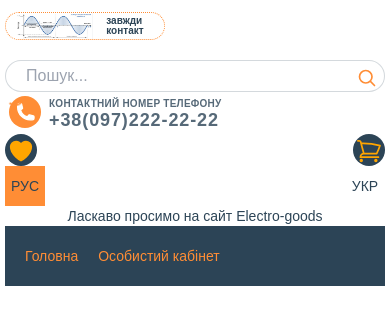
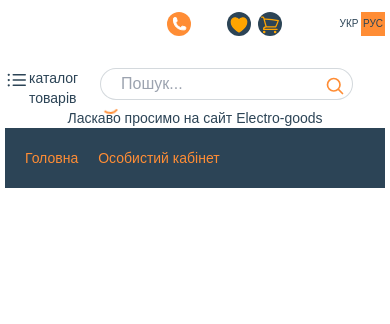
Before and after one commit to TheK0S/electro-goods, a React (Create React App) app: page / in a window 390 px wide. Shown: the top 324 px of the page. Built offline with nearby package versions, Linux system fonts and the light colour scheme.

Commit message:
modify header add catalogPanel

```diff
--- a/src/components/ContactsPanel/ContactsPanel.tsx
+++ b/src/components/ContactsPanel/ContactsPanel.tsx
@@ -1,17 +1,22 @@
+const PhoneNumber:string = '+380972222225';
 export const ContactsPanel = () => {
     return (
-        <div className='contactsPanel-wrap flex text-xs  '>
-            <div className="contactPanel-icon p-1">
-                <svg xmlns="http://www.w3.org/2000/svg" fill="white" viewBox="-8 0 38 25" strokeWidth={1.5} stroke="white" className="w-8 h-8 bg-secondary rounded-full">
+        <div className='contactsPanel-wrap flex text-xs items-center '>
+            <div className="contactPanel-icon px-1">
+                <svg xmlns="http://www.w3.org/2000/svg" fill="white" viewBox="-8 0 38 25" strokeWidth={1.5} stroke="white"
+                className="w-6 h-6 bg-secondary rounded-full
+                           sm:w-8 sm:h-8">
                 <path strokeLinecap="round" strokeLinejoin="round"  d="M2.25 6.75c0 8.284 6.716 15 15 15h2.25a2.25 2.25 0 0 0 2.25-2.25v-1.372c0-.516-.351-.966-.852-1.091l-4.423-1.106c-.44-.11-.902.055-1.173.417l-.97 1.293c-.282.376-.769.542-1.21.38a12.035 12.035 0 0 1-7.143-7.143c-.162-.441.004-.928.38-1.21l1.293-.97c.363-.271.527-.734.417-1.173L6.963 3.102a1.125 1.125 0 0 0-1.091-.852H4.5A2.25 2.25 0 0 0 2.25 4.5v2.25Z" />
                 </svg>
             </div>
-            <div className="contactPanel-text-wrap font-bold text-main_08 p-1">
-              <div className="contactPanel-text uppercase text-[10px] tracking-wide ">контактний номер телефону</div>
-               <a className='contactPanel-phone w-full leading-[16px] text-lg self-center tracking-wider'
-               href="tel:+380972222222" title="зателефонуйте нам">+38(097)222-22-22</a>
+            <div className="contactPanel-text-wrap font-bold text-main_08 px-1">
+              <div className="contactPanel-text uppercase text-[10px] tracking-wide
+              hidden sm:block">контактний номер телефону</div>
+               <a className='contactPanel-phone w-full self-center tracking-wider hidden
+                            md:leading-[16px] md:text-lg
+                            xs:text-sm xs:block'
+               href={'tel:'+PhoneNumber} title="зателефонуйте нам">{PhoneNumber}</a>
             </div>
-
         </div>
     );
 }
--- a/src/components/Header/Header.tsx
+++ b/src/components/Header/Header.tsx
@@ -3,18 +3,33 @@ import { SearchPanel } from '../SearchPanel/SearchPanel';
 import { ContactsPanel } from '../ContactsPanel/ContactsPanel';
 import { IconsPanel } from '../IconsPanel/IconsPanel';
 import { LanguagePanel } from '../LanguagePanel/LanguagePanel';
+import { CatalogPanel } from '../catalogPanel/catalogPanel';
 
 
+// export const Header = () => {
+//     return (
+//         <header className="flex flex-col md:flex-row justify-between md:items-center">
+//             <Logo />
+//             <SearchPanel/>
+//             <ContactsPanel/>
+//             <IconsPanel/>
+//             <LanguagePanel/>
+//             {/* <FavoriteIcon/> */}
+//             {/* <ProductsCartPanel/> */}
+//         </header>
+//     );
+// }
 export const Header = () => {
     return (
-        <header className="flex flex-col md:flex-row justify-between md:items-center">
-            <Logo />
-            <SearchPanel/>
-            <ContactsPanel/>
-            <IconsPanel/>
-            <LanguagePanel/>
-            {/* <FavoriteIcon/> */}
-            {/* <ProductsCartPanel/> */}
+        <header className="grid grid-rows-2 grid-cols-12 gap-y-4
+                           xs:grid-cols-10
+                           lg:flex lg:flex-row lg:justify-between lg:items-center">
+            <div className="xs:col-span-2"><Logo /></div>
+            <div className='row-start-2 col-start-1 md:hidden'><CatalogPanel/></div>
+            <div className="row-start-2 col-start-4 col-span-8 md:col-start-1 md:col-span-12"><SearchPanel/></div>
+            <div className="row-start-1 col-start-6 col-span-4 xs:col-start-4"><ContactsPanel/></div>
+            <div className="row-start-1 col-start-8 col-span-1 xs:col-start-8 xs:col-span-1"><IconsPanel/></div>
+            <div className="row-start-1 col-start-12 col-span-1 justify-self-end xs:col-start-10 xs:col-span-1"><LanguagePanel/></div>
         </header>
     );
 }
--- a/src/components/IconsPanel/IconsPanel.tsx
+++ b/src/components/IconsPanel/IconsPanel.tsx
@@ -1,15 +1,17 @@
 export const IconsPanel = () => {
 
   return (
-    <div className="iconsPanel-wrap flex min-w-20 justify-between">
+    <div className="iconsPanel-wrap flex justify-between min-w-[55px]
+                    xs:min-w-[70px] ">
         <a href="#" className="iconsPanel-icon text-secondary  ">
           <svg xmlns="http://www.w3.org/2000/svg" fill="orange" viewBox="-2 0 28 22" strokeWidth={1.5} stroke="orange"
-          className="w-8 h-8 bg-main rounded-full">
+          className="w-6 h-6 sm:w-8 sm:h-8 bg-main rounded-full">
             <path strokeLinecap="round" strokeLinejoin="round" d="M21 8.25c0-2.485-2.099-4.5-4.688-4.5-1.935 0-3.597 1.126-4.312 2.733-.715-1.607-2.377-2.733-4.313-2.733C5.1 3.75 3 5.765 3 8.25c0 7.22 9 12 9 12s9-4.78 9-12Z" />
           </svg>
         </a>
         <a href="#" className="iconsPanel-icon text-secondary ">
-          <svg xmlns="http://www.w3.org/2000/svg" fill="none" viewBox="-2 0 28 22" strokeWidth={1.5} stroke="orange" className="w-8 h-8 bg-main rounded-full">
+          <svg xmlns="http://www.w3.org/2000/svg" fill="none" viewBox="-2 0 28 22" strokeWidth={1.5} stroke="orange"
+          className="w-6 h-6 sm:w-8 sm:h-8 bg-main rounded-full">
             <path strokeLinecap="round" strokeLinejoin="round" d="M2.25 3h1.386c.51 0 .955.343 1.087.835l.383 1.437M7.5 14.25a3 3 0 0 0-3 3h15.75m-12.75-3h11.218c1.121-2.3 2.1-4.684 2.924-7.138a60.114 60.114 0 0 0-16.536-1.84M7.5 14.25 5.106 5.272M6 20.25a.75.75 0 1 1-1.5 0 .75.75 0 0 1 1.5 0Zm12.75 0a.75.75 0 1 1-1.5 0 .75.75 0 0 1 1.5 0Z" />
           </svg>
 
--- a/src/components/LanguagePanel/LanguagePanel.tsx
+++ b/src/components/LanguagePanel/LanguagePanel.tsx
@@ -8,20 +8,23 @@ export enum Languages {
 export const LanguagePanel = () => {
 
     const [language, setLanguage] = useState(Languages.Russian);
-    const buttonClass = 'languagePanel-item w-10';
-    const buttonClassChoisen = 'languagePanel-item bg-secondary w-10';
+    const buttonClass = 'languagePanel-item w-1/2 ';
+    const buttonClassChoisen = 'languagePanel-item bg-secondary w-1/2 ';
 
     const setbuttonClass=(lang:string)=>{
         return lang===language?buttonClassChoisen:buttonClass
     }
 
     return (
-        <div className="languagePanel flex justify-between h-10">
+        <div className="languagePanel flex justify-between text-[10px] w-12 h-6
+                        sm:w-18 sm:h-9 sm:text-xs
+                        lg:w-20 lg:h-10 lg:text-sm">
+
+            <button onClick={()=>setLanguage(Languages.Ukrainian)}
+                className={setbuttonClass(Languages.Ukrainian)}>{Languages.Ukrainian}
+            </button>
             <button onClick={()=>setLanguage(Languages.Russian)}
                 className={setbuttonClass(Languages.Russian)}>{Languages.Russian}
-            </button>
-            <button onClick={()=>setLanguage(Languages.Ukrainian)}
-                className={setbuttonClass(Languages.Ukrainian)}>{Languages.Ukrainian}
             </button>
         </div>
     );
--- a/src/components/Logo/Logo.tsx
+++ b/src/components/Logo/Logo.tsx
@@ -1,11 +1,19 @@
 export const Logo = () => {
     return (
-        <div className='logo flex justify-around w-40 h-7 pl-1 md:pl-4
-            md:w-64 md:min-w-64 md:h-12 border-dotted border-secondary
-            border-1 rounded-3xl'>
-            <div className=' w-1/2'><img className='logo-img w-full h-full' src="logo.jpg" alt="logo" />
-                </div>
-            <div className='logo-text w-1/3 text-[10px] leading-[10px]  md:text-base font-bold text-main self-center'>завжди контакт</div>
+        <div className='logo hidden w-20 border-dotted border-secondary border-1
+                        rounded-3xl justify-around h-7 pl-1
+                        xs:flex
+                        sm:w-40
+                        lg:pl-4 lg:w-64 lg:min-w-64 lg:h-12'>
+            <div className='md:w-1/2'><img className='logo-img w-full h-full'
+                src="logo.jpg" alt="logo" />
+            </div>
+            <div className='logo-text w-1/3 text-[10px] leading-[10px]
+                            hidden font-bold text-main self-center
+                            sm:block
+                            lg:text-base'>
+            завжди контакт
+            </div>
         </div>
     );
 }
--- a/src/components/SearchPanel/SearchPanel.tsx
+++ b/src/components/SearchPanel/SearchPanel.tsx
@@ -6,7 +6,9 @@ export const SearchPanel = () => {
   }
 
   return (
-    <div className="searchForm-wrap block h-8 md:h-8 mt-5 md:mt-0 lg:min-w-[300px] xl:min-w-[500px]">
+    <div className="searchForm-wrap block h-8 md:h-8
+                    lg:min-w-[300px]
+                    xl:min-w-[500px]">
       <div className="searchForm-element-wrapper flex relative">
         <div className="searchForm-loader-circle block absolute top-1/2
         translate-y-1/2 w-5 h-5
--- /dev/null
+++ b/src/components/catalogPanel/catalogPanel.tsx
@@ -0,0 +1,14 @@
+export const CatalogPanel = () => {
+
+    return (
+        <div className="catalogPanel-wrap flex">
+            <div className="catalogPanel-icon ">
+                <svg xmlns="http://www.w3.org/2000/svg" fill="none" viewBox="0 0 24 24" strokeWidth={1.5} stroke="currentColor" className="w-6 h-6">
+                <path strokeLinecap="round" strokeLinejoin="round" d="M8.25 6.75h12M8.25 12h12m-12 5.25h12M3.75 6.75h.007v.008H3.75V6.75Zm.375 0a.375.375 0 1 1-.75 0 .375.375 0 0 1 .75 0ZM3.75 12h.007v.008H3.75V12Zm.375 0a.375.375 0 1 1-.75 0 .375.375 0 0 1 .75 0Zm-.375 5.25h.007v.008H3.75v-.008Zm.375 0a.375.375 0 1 1-.75 0 .375.375 0 0 1 .75 0Z" />
+                </svg>
+
+            </div>
+            <div className="catalogPanel-text">каталог товарів</div>
+        </div>
+    )
+}
--- a/tailwind.config.js
+++ b/tailwind.config.js
@@ -20,12 +20,18 @@ module.exports = {
     },
 
     extend: {
+      screens: {
+        'xs': '475px',
+      },
       borderWidth: {
         '1': '1px',
       },
       fontSize:{
-        'mainSize': '1.1vw',
-        '2mainSize': '2vw',
+        // 'mainSize': '1.1vw',
+        // '2mainSize': '2vw',
+      },
+      width: {
+        '18': '72px'
       }
     },
   },
```
Also changed, not shown: src/components/SearchPanel/search-icon.png (deleted).
